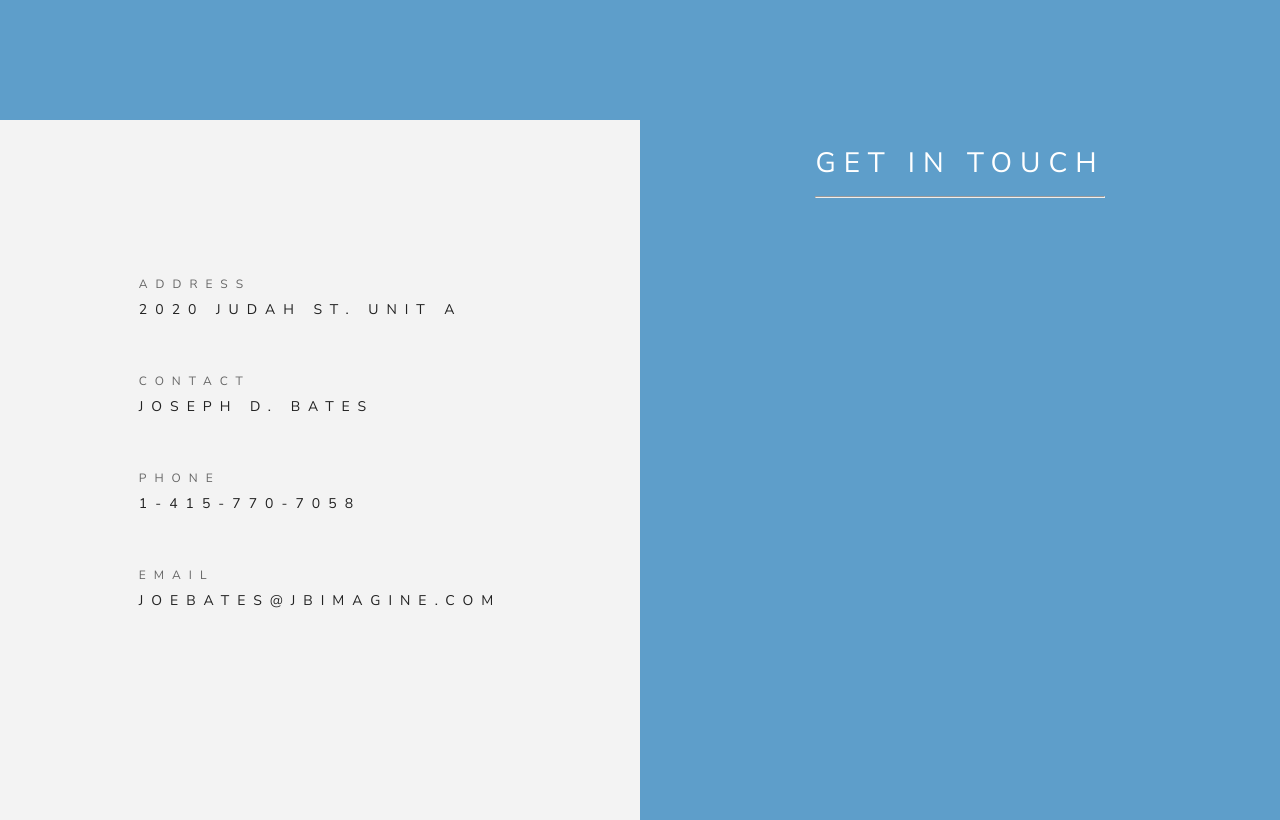
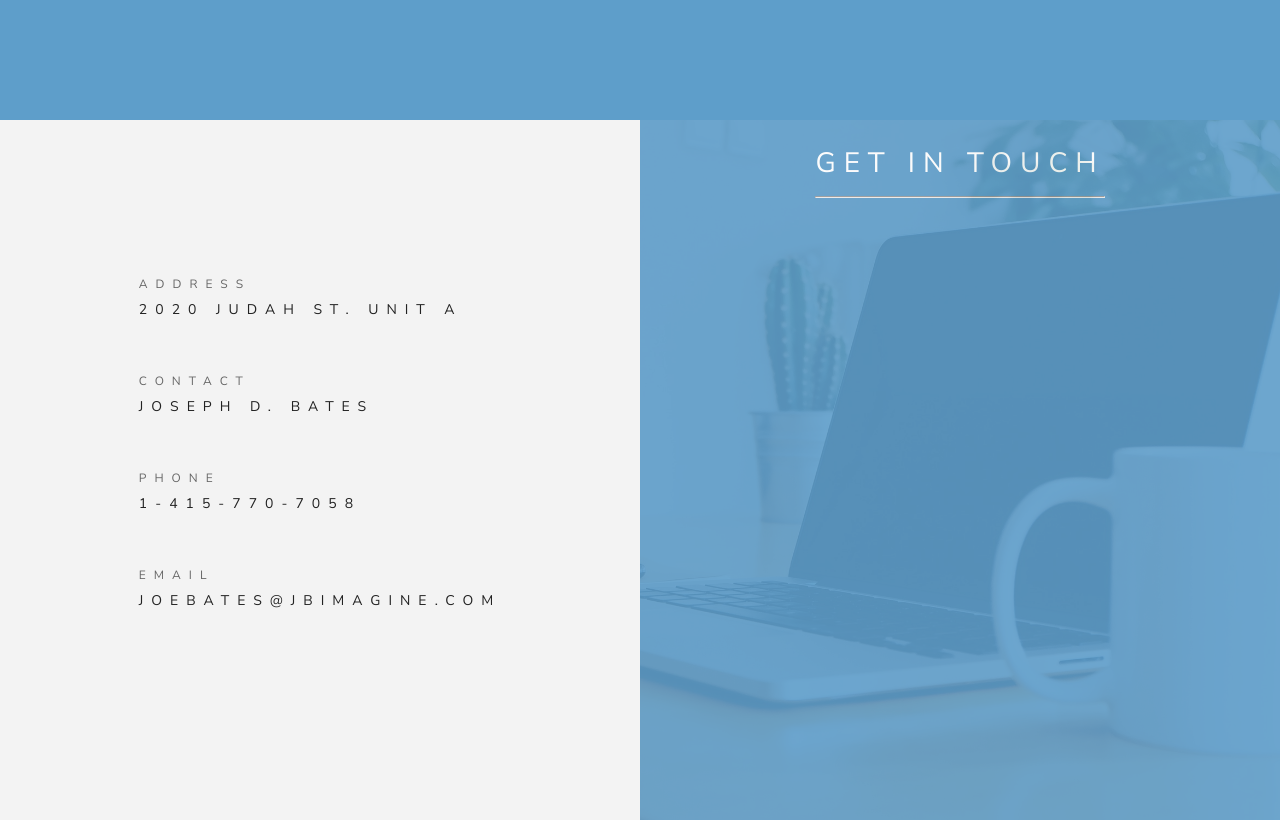
Before and after one commit to jbimagine/coffee-and-code, a React (Create React App) app: page / in a window 1280 px wide. Shown: the part 2080-2900 px from the top of the page. Built offline with nearby package versions, Linux system fonts and the light colour scheme.

Commit message:
Add in background image for contact page

```diff
--- a/src/components/Contact.js
+++ b/src/components/Contact.js
@@ -5,6 +5,7 @@ import {
     ContactInfoBody,
     ContactTitleContainer,
     ContactFormContainer,
+    ContactFormBackground,
     } from '../styled-components/Contact_Styles';
     import { ContentHeader } from '../styled-components/Gloabal_styles';
 
@@ -70,6 +71,7 @@ class Contact extends Component {
             </ContactInfoBody>
         </ContactInfoContainer>
         <ContactFormContainer>
+            <ContactFormBackground/>
         <ContactTitleContainer>
         <ContentHeader title = 'Get In Touch' underline = {true}>
         </ContentHeader>
--- a/src/styled-components/Contact_Styles.js
+++ b/src/styled-components/Contact_Styles.js
@@ -1,5 +1,7 @@
 
 import styled from 'styled-components';
+import coffeeAndCodeSVG02 from '../imgs/coffee_and_code_image_06.jpg';
+
 
 export const ContactContainer = styled.div `
     display:grid;
@@ -32,6 +34,26 @@ export const ContactInfoBody = styled.div `
     height:100%;
 `;
 export const ContactFormContainer = styled.div `
+
+`;
+export const ContactFormBackground = styled.div `
+
+    position:absolute;
+    background-image:url( ${coffeeAndCodeSVG02});
+    background-size: cover;
+    background-repeat: no-repeat;
+    background-position:right;
+    opacity:0.1;
+
+    @media (min-width: 1001px) {
+        height:calc(100vh - 100px);
+        width:50vw;
+    }
+
+    @media (max-width: 1000px) {
+        width:100vw;
+        height: calc(50vh - 50px);
+    }
 `;
 
 export const ContactTitleContainer = styled.div `
```
